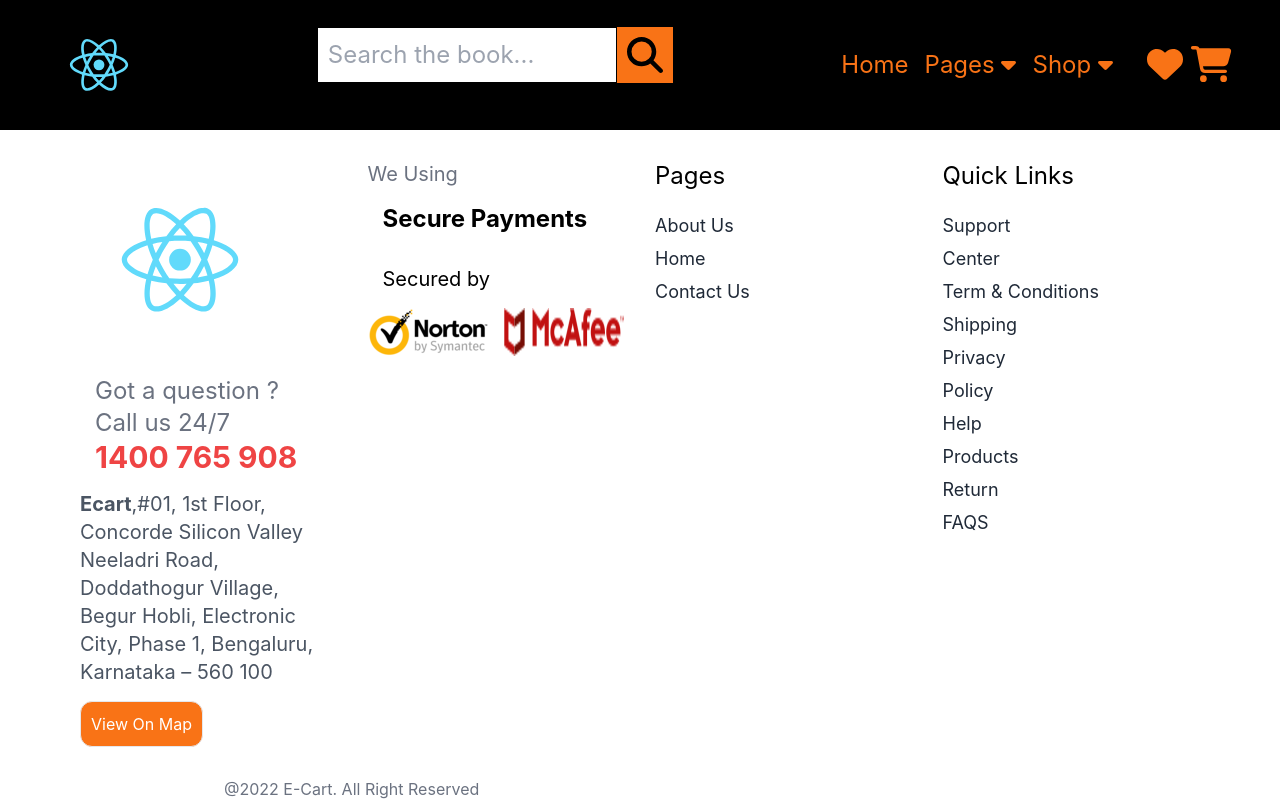
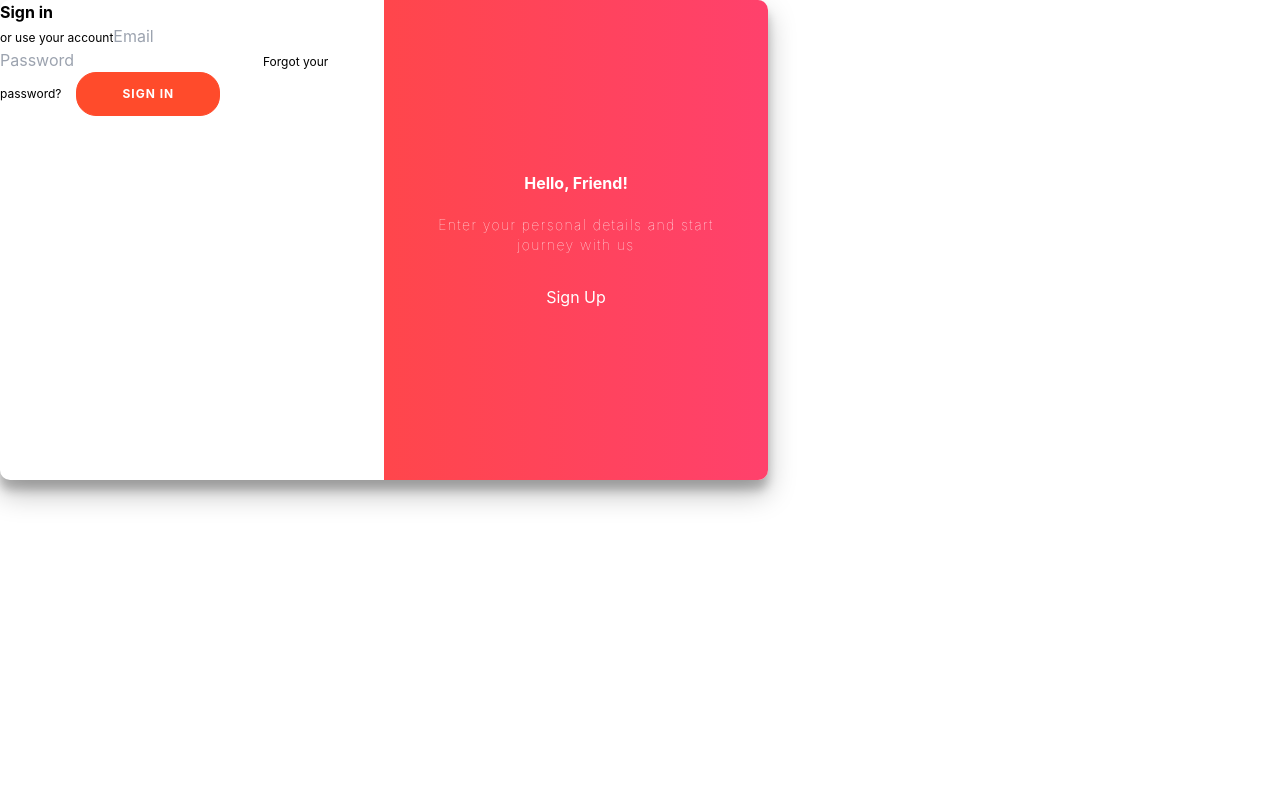
Before and after one commit to knexta/e_cart, a React (Create React App) app: page / in a window 1280 px wide. Built offline with nearby package versions, Linux system fonts and the light colour scheme.

Commit message:
with routes

```diff
--- a/src/App.css
+++ b/src/App.css
@@ -1,3 +1,4 @@
+/* for drop down */
 .dropdown:hover .dropdown-content {
   display: flex;
   flex-direction: column;
@@ -27,3 +28,177 @@
   box-shadow: 0px 8px 16px 0px rgba(0, 0, 0, 0.2);
   z-index: 1;
 }
+
+/* for loading component */
+.loading {
+  display: flex;
+  justify-content: center;
+}
+
+.loading::after {
+  content: "";
+  width: 50px;
+  height: 50px;
+  border: 10px solid #ddd;
+  border-top-color: orange;
+  border-bottom-color: orange;
+  border-left-color: orange;
+  border-radius: 50%;
+  animation: loading 1s ease infinite;
+}
+
+@keyframes loading {
+  to {
+    transform: rotate(1turn);
+  }
+}
+
+/* for login and sign up component */
+.container {
+  background-color: #ffffff;
+  border-radius: 10px;
+  box-shadow: 0 14px 28px rgba(0, 0, 0, 0.25), 0 10px 10px rgba(0, 0, 0, 0.22);
+  position: relative;
+  overflow: hidden;
+  width: 768px;
+  max-width: 100%;
+  min-height: 480px;
+}
+
+.form-container {
+  position: absolute;
+  top: 0;
+  height: 100%;
+  transition: all 0.6s ease-in-out;
+}
+
+.sign-in-container {
+  left: 0;
+  width: 50%;
+  z-index: 2;
+}
+
+.sign-up-container {
+  left: 0;
+  width: 50%;
+  opacity: 0;
+  z-index: 1;
+}
+
+.container.right-panel-active .sign-in-container {
+  transform: translateX(100%);
+}
+
+.container.right-panel-active .sign-up-container {
+  transform: translateX(100%);
+  opacity: 1;
+  z-index: 5;
+  animation: show 0.6s;
+}
+
+@keyframes show {
+  0%,
+  49.99% {
+    opacity: 0;
+    z-index: 1;
+  }
+
+  50%,
+  100% {
+    opacity: 1;
+    z-index: 5;
+  }
+}
+
+.overlay-container {
+  position: absolute;
+  top: 0;
+  left: 50%;
+  width: 50%;
+  height: 100%;
+  overflow: hidden;
+  transition: transform 0.6s ease-in-out;
+  z-index: 100;
+}
+
+.container.right-panel-active .overlay-container {
+  transform: translateX(-100%);
+}
+
+.overlay {
+  background: #ff416c;
+  background: -webkit-linear-gradient(to right, #ff4b2b, #ff416c);
+  background: linear-gradient(to right, #ff4b2b, #ff416c);
+  background-repeat: no-repeat;
+  background-size: cover;
+  background-position: 0 0;
+  color: #ffffff;
+  position: relative;
+  left: -100%;
+  height: 100%;
+  width: 200%;
+  transform: translateX(0);
+  transition: transform 0.6s ease-in-out;
+}
+
+.container.right-panel-active .overlay {
+  transform: translateX(50%);
+}
+
+.overlay-panel {
+  position: absolute;
+  display: flex;
+  align-items: center;
+  justify-content: center;
+  flex-direction: column;
+  padding: 0 40px;
+  text-align: center;
+  top: 0;
+  height: 100%;
+  width: 50%;
+  transform: translateX(0);
+  transition: transform 0.6s ease-in-out;
+}
+
+.overlay-left {
+  transform: translateX(-20%);
+}
+
+.container.right-panel-active .overlay-left {
+  transform: translateX(0);
+}
+
+.overlay-right {
+  right: 0;
+  transform: translateX(0);
+}
+
+.container.right-panel-active .overlay-right {
+  transform: translateX(20%);
+}
+
+.auth {
+  border-radius: 20px;
+  border: 1px solid #ff4b2b;
+  background-color: #ff4b2b;
+  color: #ffffff;
+  font-size: 12px;
+  font-weight: bold;
+  padding: 12px 45px;
+  letter-spacing: 1px;
+  text-transform: uppercase;
+  transition: transform 80ms ease-in;
+}
+.auth:active {
+  transform: scale(0.95);
+}
+.auth:focus {
+  outline: none;
+}
+.ghost {
+  background-color: transparent;
+  border-color: #ffffff;
+}
+.card:hover {
+  transform: scale(1.1);
+}
--- a/src/App.tsx
+++ b/src/App.tsx
@@ -1,14 +1,24 @@
 import React from "react";
+import { Route, Routes } from "react-router-dom";
 import "./App.css";
-import Layout from "./components/Layout";
-import Home from "./pages/Home";
+// import Layout from "./components/Layout";
+import Auth from "./pages/Auth";
+// import Home from "./pages/Home";
+import routes from "./Routes";
 
 const App: React.FC = () => {
   return (
     <div className="App">
-      <Layout>
-        <Home />
-      </Layout>
+      {/* <Routes>
+
+      </Routes> */}
+      <Routes>
+        {/* <Layout> */}
+        <Route path="/" element={<Auth />} />
+        <Route path="/home" element={routes["home"]} />
+        {/* <Route path="/product/:id" element={} /> */}
+        {/* </Layout> */}
+      </Routes>
     </div>
   );
 };
--- /dev/null
+++ b/src/Routes.tsx
@@ -0,0 +1,12 @@
+import Layout from "./components/Layout";
+import Home from "./pages/Home";
+
+let routes = {
+  home: (
+    <Layout>
+      <Home />
+    </Layout>
+  ),
+};
+
+export default routes;
--- a/src/components/Footer.tsx
+++ b/src/components/Footer.tsx
@@ -2,10 +2,12 @@ import React from "react";
 import logo from "../assets/logo.svg";
 import norton from "../assets/norton.png";
 import McAfee from "../assets/McAfee.png";
+import { FontAwesomeIcon } from "@fortawesome/react-fontawesome";
+import { faLocationDot } from "@fortawesome/free-solid-svg-icons";
 
 const Footer: React.FC = () => {
   return (
-    <>
+    <div className="bg-gray-300">
       <div className="flex flex-auto flex-wrap xl:justify-center  p-[15px] w-[100%] ">
         <div className="card-1  md:w-[100%] lg:w-[50%] xl:w-[23%] p-[15px] ">
           <div>
@@ -21,8 +23,11 @@ const Footer: React.FC = () => {
               Silicon Valley Neeladri Road, Doddathogur Village, Begur Hobli,
               Electronic City, Phase 1, Bengaluru, Karnataka – 560 100
             </h2>
-            <button className="border bg-orange-500 hover:bg-orange-600 xs:p-[15px] sm:p-[15px] md:p-[10px] rounded-xl text-white">
-              {/* <FontAwesomeIcon icon="fa-solid fa-location-dot" /> */}
+            <button className="border text-2xl bg-orange-500 hover:bg-orange-600 xs:p-[15px] sm:p-[15px] md:p-[10px] rounded-xl text-white">
+              <FontAwesomeIcon
+                className="text-2xl p-[2px]"
+                icon={faLocationDot}
+              />
               View On Map
             </button>
           </div>
@@ -93,10 +98,12 @@ const Footer: React.FC = () => {
           </div>
         </div>
       </div>
-      <div className="indent-56 text-gray-500 h-[32px] bg-white-700 flex item-center">
-        @2022 E-Cart. All Right Reserved
+      <div className="indent-56 text-gray-600 bg-white-700 flex item-center">
+        <p className="text-2xl p-[15px]">
+          &copy;2022 E-Cart. All Right Reserved
+        </p>
       </div>
-    </>
+    </div>
   );
 };
 
--- /dev/null
+++ b/src/components/Spinner.tsx
@@ -0,0 +1,7 @@
+import React from "react";
+
+const Spinner: React.FC = () => {
+  return <div className="loading"></div>;
+};
+
+export default Spinner;
--- /dev/null
+++ b/src/pages/Auth.tsx
@@ -0,0 +1,58 @@
+import React from "react";
+
+const Auth: React.FC = () => {
+  return (
+    // <div className="flex justify-center items-center h-full max-h-[100vh]">
+    <div className="container" id="container">
+      <div className="form-container sign-up-container">
+        <form action="#">
+          <h1 className="font-bold m-0">Create Account</h1>
+          <span className="text-xs">or use your email for registration</span>
+          <input type="text" placeholder="Name" />
+          <input type="email" placeholder="Email" />
+          <input type="password" placeholder="Password" />
+          {/* for all button tail wind css
+      rounded-3xl border-1 border-solid border-red-400 bg-red-300 textwhite text-xs font-bold px-[12px] py-[45px] tracking-wide uppercase  */}
+          <button className=" auth">Sign Up</button>
+        </form>
+      </div>
+      <div className="form-container sign-in-container">
+        <form action="#">
+          <h1 className="font-bold m-0">Sign in</h1>
+          <span className="text-xs">or use your account</span>
+          <input type="email" placeholder="Email" />
+          <input type="password" placeholder="Password" />
+          <a className="text-xs mx-[15px] my=0 no-underline" href="sample">
+            Forgot your password?
+          </a>
+          <button className=" auth">Sign In</button>
+        </form>
+      </div>
+      <div className="overlay-container">
+        <div className="overlay">
+          <div className="overlay-panel overlay-left">
+            <h1 className="font-bold m-0">Welcome Back!</h1>
+            <p className="font-thin text-sm tracking-widest leading-5 mt-[20px] ml-0 mb-[30px]">
+              To keep connected with us please login with your personal info
+            </p>
+            <button className=" ghost" id="signIn">
+              Sign In
+            </button>
+          </div>
+          <div className="overlay-panel overlay-right">
+            <h1 className="font-bold m-0">Hello, Friend!</h1>
+            <p className="font-thin text-sm tracking-widest leading-5 mt-[20px] ml-0 mb-[30px]">
+              Enter your personal details and start journey with us
+            </p>
+            <button className=" ghost" id="signUp">
+              Sign Up
+            </button>
+          </div>
+        </div>
+      </div>
+    </div>
+    // </div>
+  );
+};
+
+export default Auth;
--- a/src/pages/Home.tsx
+++ b/src/pages/Home.tsx
@@ -1,30 +1,56 @@
 import { useQuery } from "@apollo/client";
 import React from "react";
 import { getProducts } from "../graphql/Queries";
+import Spinner from "../components/Spinner";
 
 interface Data {
-  getAllProducts: GetAllProducts;
+  getAllProducts: Product[];
 }
-interface GetAllProducts {
+interface Product {
   id: number;
   productName: string;
   price: string;
   category: string;
   discountPrice: string;
-  description: string;
-  overview: string;
+  image: string;
+  description: string | null;
+  overview: string | null;
   stocks: string;
 }
 
 const Home: React.FC = () => {
-  //   const { error, loading, data } = useQuery<Data>(getProducts);
-  //   if (loading) return "Loading...";
-  //   if (error) return `Error! ${error.message}`;
+  const { loading, error, data } = useQuery<Data>(getProducts);
+  if (loading) return <Spinner />;
+  if (error) return <h1>`Error! ${error.message}`</h1>;
+  console.log(data);
+  //   const products = data?.getAllProducts;
+  //   console.log(products);
   return (
     <div>
-      {/* {data?.getAllProducts.map((product) => {
-        return <h1>{product.productName}</h1>;
-      })} */}
+      <div className="grid xl:grid-cols-4 lg:grid-cols-3  sm:grid-cols-2 xs:grid-cols-1 justify-items-center mt-4 gap-4 p-[20px]">
+        {data?.getAllProducts.map((product: Product) => {
+          return (
+            <div
+              className="card w-[300px] h-[300px] border-2 flex flex-col gap-2 items-center "
+              key={product.id}
+            >
+              <div className="p-[10px] relative">
+                <img src={product.image} alt={product.productName} />
+                {/* <button></button> */}
+              </div>
+              <div>
+                <p className="text-2xl text-center">{product.productName}</p>
+                <p className="text-2xl text-center p-[10px]">
+                  <span className=" line-through">
+                    ${product.price + product.discountPrice}
+                  </span>
+                  &nbsp; ${product.price}
+                </p>
+              </div>
+            </div>
+          );
+        })}
+      </div>
     </div>
   );
 };
```
Also changed, not shown: src/graphql/Queries.tsx (+1 -13 lines).
